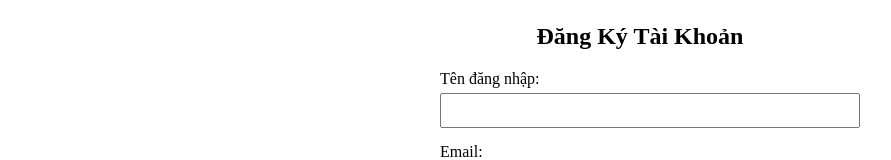
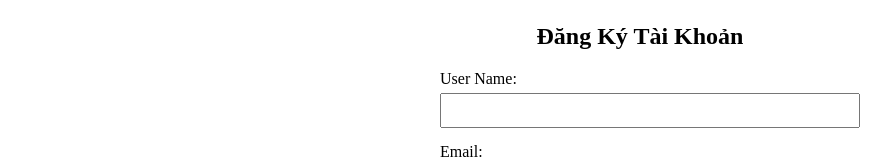
Before and after one commit to vlnguyen910/EV-Battery-Swap-Station-Management-System, a React (Vite) app in the folder frontend/: page /register in a window 1280 px wide. Shown: the part 209-369 px from the top of the page, without its empty margins (0-891 px from the left). Built offline with nearby package versions, Linux system fonts and the light colour scheme.

Commit message:
[FE] [FEAT]: Update frontend with Tailwind CSS integration and enhance user registration form

```diff
--- a/frontend/package.json
+++ b/frontend/package.json
@@ -19,10 +19,13 @@
     "@types/react": "^19.1.13",
     "@types/react-dom": "^19.1.9",
     "@vitejs/plugin-react": "^5.0.3",
+    "autoprefixer": "^10.4.21",
     "eslint": "^9.36.0",
     "eslint-plugin-react-hooks": "^5.2.0",
     "eslint-plugin-react-refresh": "^0.4.20",
     "globals": "^16.4.0",
+    "postcss": "^8.5.6",
+    "tailwindcss": "^4.1.14",
     "vite": "^7.1.7"
   }
 }
--- a/frontend/src/components/auth/Register.jsx
+++ b/frontend/src/components/auth/Register.jsx
@@ -107,7 +107,7 @@ export default function Register() {
 
       <form onSubmit={handleRegister}>
         <div style={{ marginBottom: '15px' }}>
-          <label htmlFor="username">Tên đăng nhập:</label>
+          <label htmlFor="username">User Name:</label>
           <input
             type="text"
             id="username"
--- a/frontend/src/constants/index.js
+++ b/frontend/src/constants/index.js
@@ -6,7 +6,7 @@ export const API_ENDPOINTS = {
     LOGIN: "/auth/login",
     REGISTER: "/users",
     LOGOUT: "/auth/logout",
-    REFRESH: "/auth/refresh-token",
+    // REFRESH: "/auth/refresh-token",
   },
   USER: {
     GET_PROFILE: "/users/me",
--- a/frontend/src/context/AuthContext.jsx
+++ /dev/null
@@ -1,2 +0,0 @@
-// Auth context
-export const AuthContext = null;
--- /dev/null
+++ b/frontend/src/index.css
@@ -0,0 +1,3 @@
+@tailwind base;
+@tailwind components;
+@tailwind utilities;
--- a/frontend/src/main.jsx
+++ b/frontend/src/main.jsx
@@ -1,6 +1,7 @@
 import { StrictMode } from 'react'
 import { createRoot } from 'react-dom/client'
 import App from './App.jsx'
+import './index.css'
 import { BrowserRouter } from 'react-router-dom';
 import { AuthProvider } from './contexts/AuthContext.jsx';
 
--- a/frontend/src/pages/UserPage.jsx
+++ b/frontend/src/pages/UserPage.jsx
@@ -2,7 +2,7 @@ import React, { useContext } from 'react';
 import { useNavigate } from 'react-router-dom';
 import { AuthContext } from '../contexts/AuthContext';
 
-export default function UserPage() {
+export default function UserPag() {
   const { user, logout } = useContext(AuthContext);
   const navigate = useNavigate();
 
--- /dev/null
+++ b/frontend/tailwind.config.js
@@ -0,0 +1,8 @@
+/** @type {import('tailwindcss').Config} */
+export default {
+  content: ["./index.html", "./src/**/*.{js,ts,jsx,tsx}"],
+  theme: {
+    extend: {},
+  },
+  plugins: [],
+};
```
Also changed, not shown: 2 other files (tests, documents, lock files or other folders).
